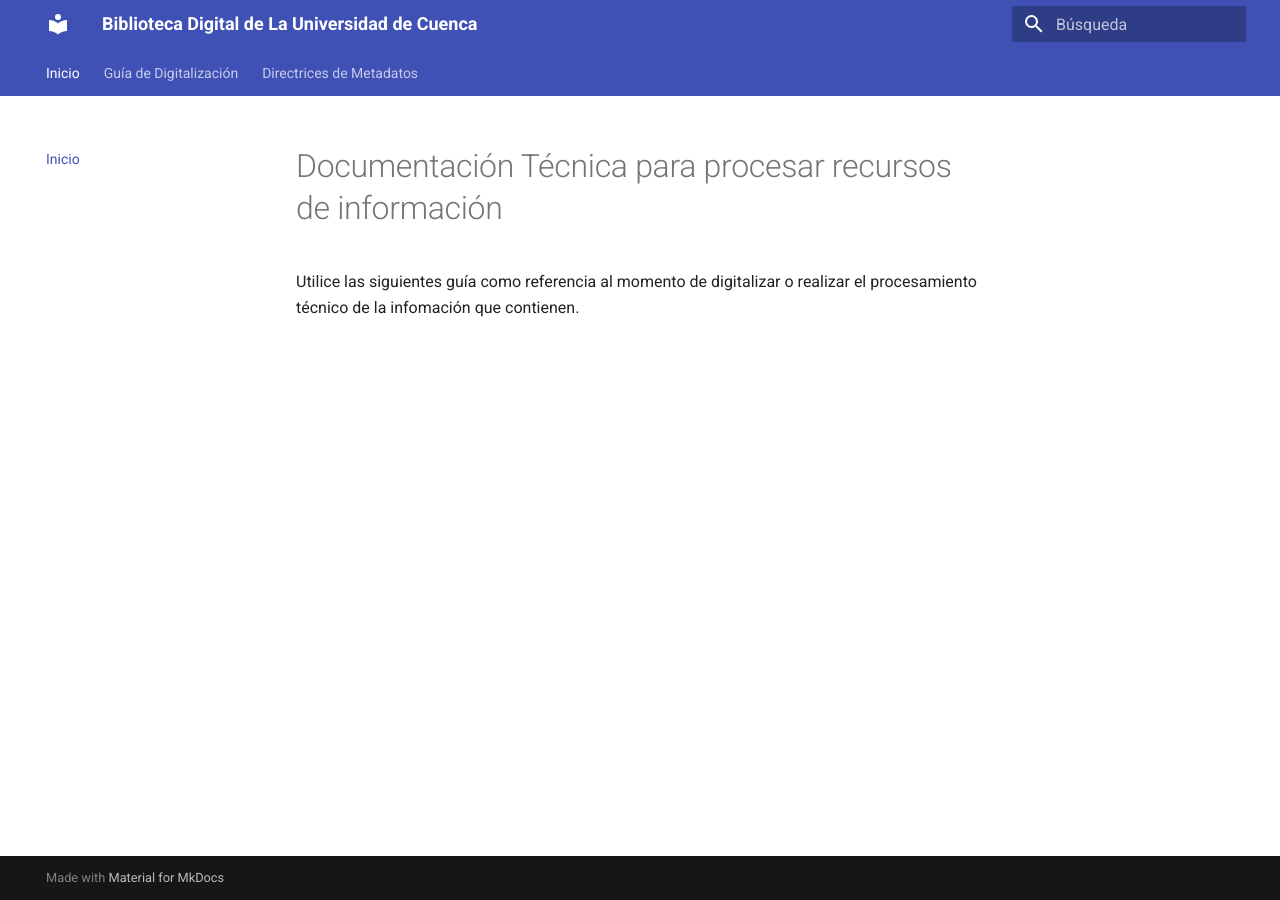
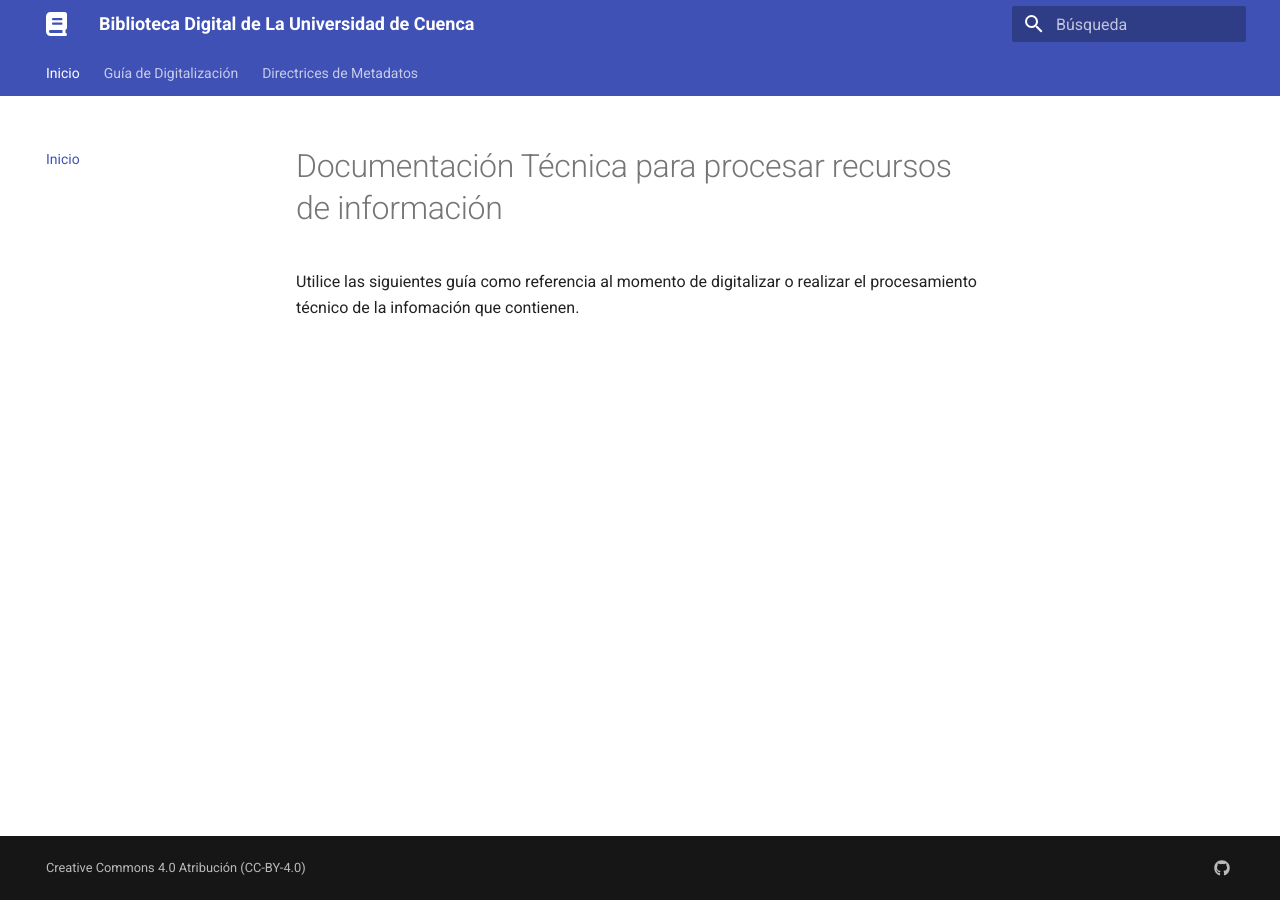
Before and after one commit to luis575497/biblioteca-digital-docs, an MkDocs documentation site: the page built from docs/index.md, in a window 1280 px wide. Built offline with MkDocs 1.6.1 and Material for MkDocs 9.7.7, drawn with Linux system fonts in a browser that asks for light colours; the version menu is left out.

Commit message:
Pie de pagina e icono cambiado

```diff
--- a/mkdocs.yml
+++ b/mkdocs.yml
@@ -66,12 +66,18 @@ theme:
     - navigation.tabs
     - navigation.indexes
     - navigation.top
-
+  icon:
+    logo: fontawesome/solid/book
+    repo: fontawesome/brands/git-al
 # Versionado
+copyright: Creative Commons 4.0 Atribución (CC-BY-4.0)
 
 extra:
+  generator: false
   version:
     provider: mike
-
+  social:
+    - icon: fontawesome/brands/github
+      link: https://github.com/luis575497/biblioteca-digital-docs
 plugins:
   - search
```
